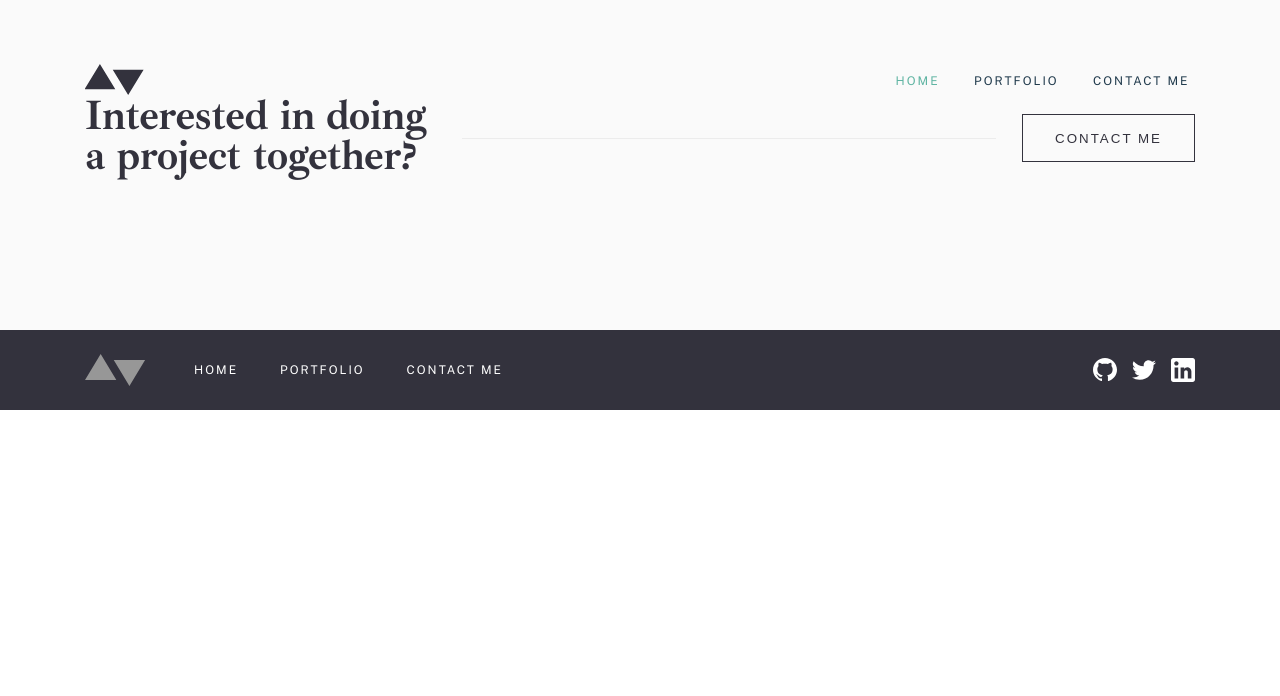
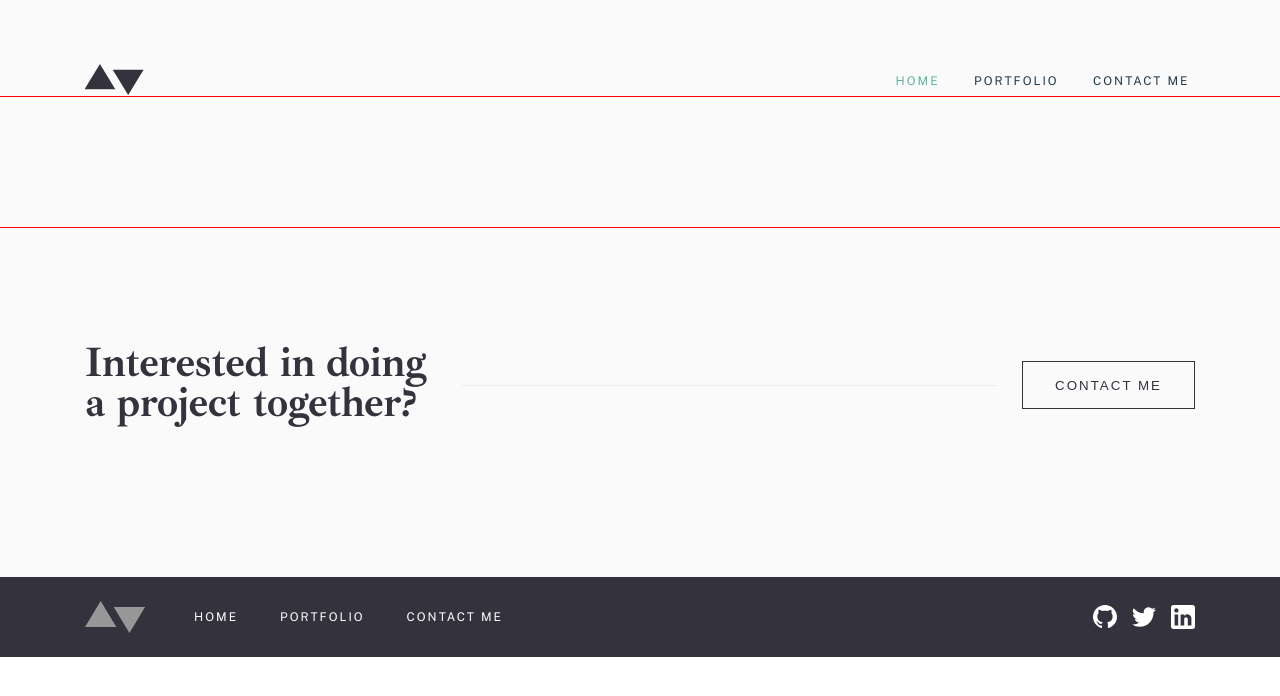
Before and after one commit to danielopq/minimalPortfolio, a React (Vite) app: page / in a window 1280 px wide. Shown: the top 696 px of the page. Built offline with nearby package versions, Linux system fonts and the light colour scheme.

Commit message:
DetailsNavBar.tsx - created

```diff
--- a/src/components/portfolioDetails/PortfolioDetails.tsx
+++ b/src/components/portfolioDetails/PortfolioDetails.tsx
@@ -1,10 +1,11 @@
 import './portfolioDetails.css';
-
 import ContactFooter from '../shared/contactFooter/ContactFooter';
+import DetailsNavBar from './detailsNavBar/DetailsNavBar';
 
 const PortfolioDetails:React.FC = ()=>{
     return(
         <main id="portfolioDetails">
+            <DetailsNavBar/>
             <ContactFooter/>
         </main>
     )
--- /dev/null
+++ b/src/components/portfolioDetails/detailsNavBar/DetailsNavBar.tsx
@@ -0,0 +1,10 @@
+import './detailsNavBar.css';
+
+const DetailsNavBar:React.FC = () =>{
+    return(
+        <nav id="detailsNavBar">
+
+        </nav>
+    )
+}
+export default DetailsNavBar;
--- /dev/null
+++ b/src/components/portfolioDetails/detailsNavBar/detailsNavBar.css
@@ -0,0 +1,6 @@
+#detailsNavBar{
+    width: inherit;
+    height: 132px;
+    margin-bottom: 115px;
+    border: solid 1px red;
+}
```
